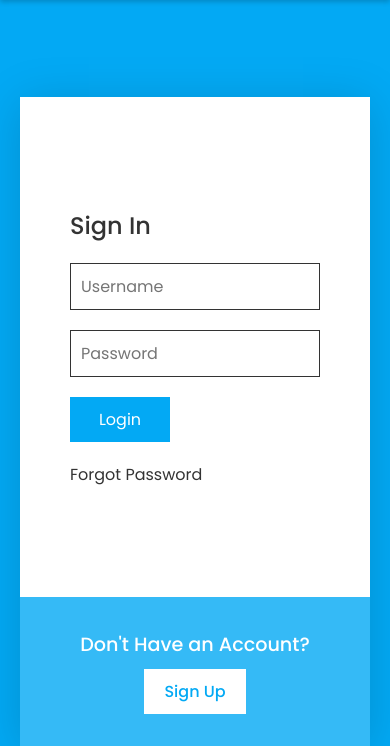
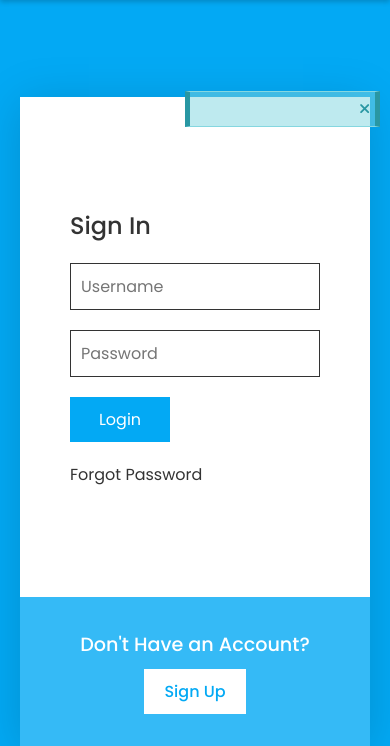
Before and after one commit to AmitBisht-ctrl/FFBakery, a Django app: page /login/ in a window 390 px wide. Shown: the part 78-824 px from the top of the page. Run offline with Django 3.2, Linux system fonts and the light colour scheme; data comes from the database, SQL or seed files in the repository; both versions use the stored data as it was after the commit; tables that the repository leaves empty hold one stand-in row (values such as "Sample post"); one stand-in notice (Sample message) is shown; some libraries are stand-ins or nearby versions.

Commit message:
Messages in base.html and login.html needs to be responsive

```diff
--- a/shop/templates/base.html
+++ b/shop/templates/base.html
@@ -64,10 +64,26 @@
                 {% else %}
                     <li class="item"><a href="{% url 'login' %}" class="{% block activeLogin %}{% endblock activeLogin %}">Login / SignUp</a></li>
                 {% endif %}
-                <li><a href="#" class="{% block activeCart %}{% endblock activeCart %}"><i class="fas fa-shopping-cart"></i></a></li>
+                <li><a href="{% url 'cart' %}" class="{% block activeCart %}{% endblock activeCart %}"><i class="fas fa-shopping-cart"></i></a></li>
             </ul>
         </nav>
     </header>
+
+    {% if messages %}
+    <ul class="allMsg">
+        {% for message in messages %}
+            <li class="messageBox {{message.error}}" id="messageBox{{forloop.counter}}">
+                <div class="messages">
+                    <span>{{message}}</span>
+                </div>
+                <div class="closeMessage" id="closeMessage{{forloop.counter}}">
+                    <i class="fas fa-times"></i>
+                </div>
+            </li>
+        {% endfor %}
+    </ul>
+    {% endif %}
+
     <!--Navbar ends HERE-->
 
 
@@ -77,6 +93,18 @@
 
 
     <!--JS HERE-->
+    <script>
+        {% for message in messages %}
+            const closeMsg{{forloop.counter}} = document.getElementById('closeMessage{{forloop.counter}}');
+            const messageBox{{forloop.counter}} = document.getElementById('messageBox{{forloop.counter}}');
+
+            closeMsg{{forloop.counter}}.onclick = function(){
+                messageBox{{forloop.counter}}.classList.add('hide');
+                }
+        {% endfor %}
+
+    </script>
+
     {% block js %}{% endblock js %}
 
 </body>
--- a/shop/urls.py
+++ b/shop/urls.py
@@ -9,4 +9,5 @@
     path('login/', Login, name='login'),
     path('signup/',SignUp, name='signup'),
     path('logout/',Logout, name='logout'),
+    path('cart/',cart, name='cart'),
 ]
--- a/shop/views.py
+++ b/shop/views.py
@@ -1,12 +1,14 @@
+from django.conf.urls import url
 from django.shortcuts import render
 from shop.models import Category, Carousel, Product, SoldProduct
 import random
 from django.shortcuts import redirect
 from django.contrib import messages
 from django.contrib.auth import authenticate, login, logout
-from django.contrib.auth.decorators import login_required
 from shop.forms import CreateUserForm
 from django.contrib.auth.models import Group
+from django.contrib import messages
+from django.contrib.auth.decorators import login_required
 
 # Create your views here.
 def home(request):
@@ -58,6 +60,7 @@
 
         if user is not None:
             login(request, user)
+            messages.success(request,f'Welcome, {username.capitalize()}! to FFBakery.')
             return redirect('home')
 
     context = {'category':category,'form':form}
@@ -85,3 +88,7 @@
 def Logout(request):
     logout(request)
     return redirect('login')
+
+@login_required(login_url='login')
+def cart(request):
+    return render(request, 'cart.html')
--- a/static/css/baseStyle.css
+++ b/static/css/baseStyle.css
@@ -160,6 +160,100 @@
     display: none;
 }
 
+body{
+    position: relative;
+}
+
+/* Messages Starts Here */
+.allMsg{
+    display: flex;
+    flex-direction: column;
+}
+
+.messageBox{
+    width: 50%;
+    height: 4ch;
+
+    padding: 1ch 3ch;
+    display: flex;
+    align-items: center;
+    font-size: 0.9rem;
+    position: fixed;
+    top: 20%;
+    right: 10px;
+    z-index: 1000000;
+}
+
+.messageBox.hide{
+    animation: hideMsg 1s ease forwards;
+}
+
+@keyframes hideMsg{
+    20%{
+        transform: translateX(-10px);
+    }
+    40%{
+        transform: translateX(0%);
+    }
+    80%{
+        transform: translateX(-10%);
+    }
+    100%{
+        transform: translateX(150%);
+    }
+}
+
+.messageBox::before{
+    content: '';
+    position: absolute;
+    top: 0;
+    right: 0;
+    bottom: 0;
+    left: 0;
+    background-color: rgba(126, 214, 223,0.5);
+    border: 1px solid #85d7e0;
+    border-left: 5px solid #2997a3;
+    border-right: 5px solid #2997a3;
+}
+
+.messageBox.success::before{
+    background-color: rgba(126, 214, 223,0.5);
+    border: 1px solid #85d7e0;
+    border-left: 5px solid #2997a3;
+    border-right: 5px solid #2997a3;
+}
+
+.messageBox.success{
+    color: #195e66;
+}
+
+.messageBox.error::before{
+    background-color: rgba(255, 128, 128, 0.5);
+    border: 1px solid #ff9999;
+    border-left: 5px solid #800000;
+    border-right: 5px solid #800000;
+}
+
+.messageBox.error{
+    color: #4d0000;
+}
+
+.messageBox.error .closeMessage{
+    color: #800000;
+}
+
+.messageBox .closeMessage{
+    color: #2997a3;
+    position: absolute;
+    top: 50%;
+    right: 10px;
+    transform: translateY(-50%);
+}
+
+
+
+/* Messages Ends Here */
+
 @media (max-width: 1050px){
     .icon{
         display: block;
--- a/static/css/loginStyle.css
+++ b/static/css/loginStyle.css
@@ -209,10 +209,10 @@
 }
 
 .message_failure.hide{
-    animation: hide_slide 1s ease forwards;
+    animation: hide 1s ease forwards;
 }
 
-@keyframes hide_slide{
+@keyframes hide{
     0%{
         transform: translateX(-10px);
     }
@@ -223,7 +223,7 @@
         transform: translateX(-10%);
     }
     100%{
-        transform: translateX(150%);
+        transform: translateX(100%);
     }
 }
 
@@ -247,7 +247,7 @@
 }
 
 .msg{
-    font-size: 1rem;
+    font-size: 0.9rem;
     margin: 0 25px;
     padding: 20px 20px;
 }
--- a/static/js/loginJs.js
+++ b/static/js/loginJs.js
@@ -3,8 +3,8 @@
 const formBx = document.querySelector('.formBx');
 const body = document.querySelector('.body');
 const bg = document.querySelectorAll('.bg');
-var failure = document.querySelector('.message_failure')
-var closeFailureMsg = document.querySelector('.close')
+var errorMsg = document.querySelector('.message_failure')
+var closeErrorMsg = document.querySelector('.close')
 
 signupBtn.onclick = function(){
     formBx.classList.add('active');
@@ -23,12 +23,6 @@
 }
 
 closeFailureMsg.onclick = function(){
-    failure.classList.remove('show')
-    failure.classList.add('hide')
-    }
-
-    // closeFailureMsg.addEventListener('click',function(){
-    //     console.log(failure.classList)
-    //     failure.classList.remove('show')
-    //     failure.classList.add('hide')
-    // })
+    errorMsg.classList.remove('show')
+    errorMsg.classList.add('hide')
+}
```
Also changed, not shown: shop/decorators.py (added, +12 -0 lines), db.sqlite3.
